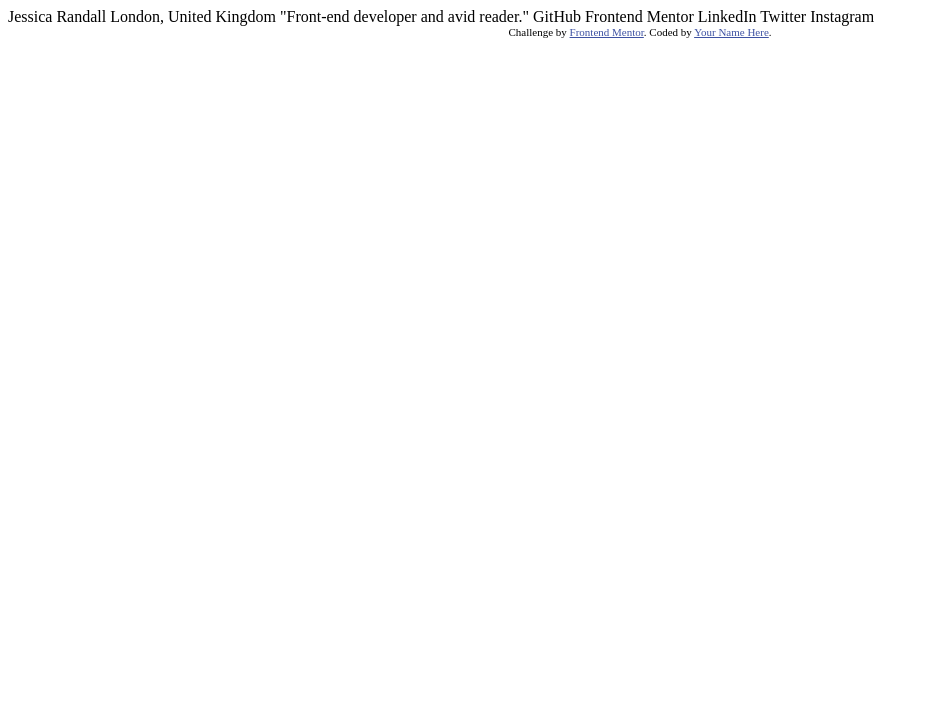
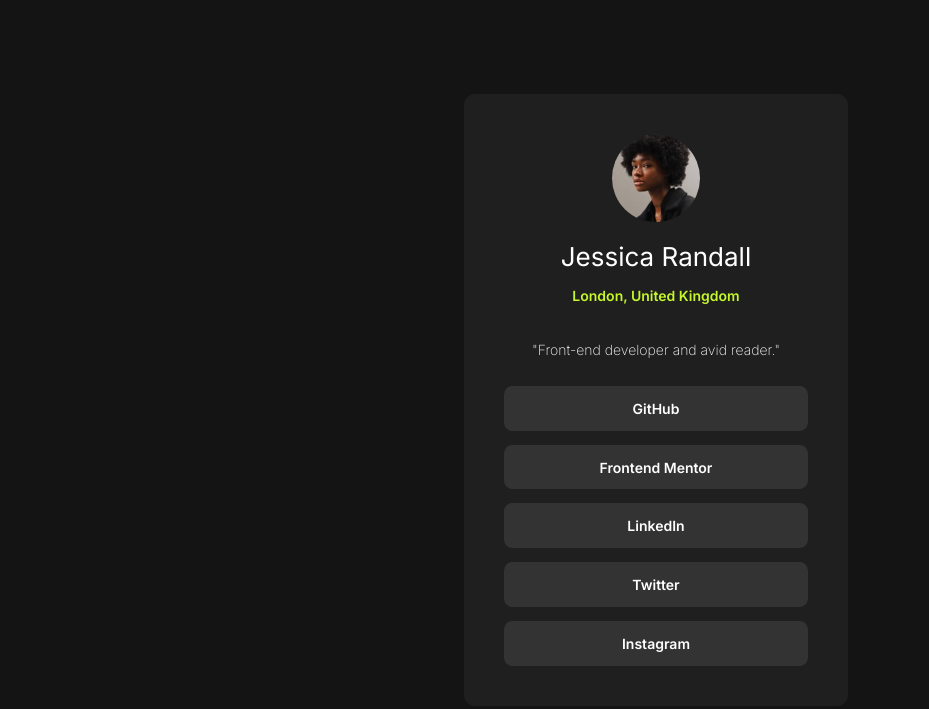
Before and after one commit to Ig0rSP/social-links-profile-main, a plain HTML site: page index.html in a window 1280 px wide. Shown: the whole page, without its empty margins (0-929 px from the left). Drawn offline with Linux system fonts and the light colour scheme.

Commit message:
first final version

```diff
--- a/index.html
+++ b/index.html
@@ -5,8 +5,15 @@
   <meta name="viewport" content="width=device-width, initial-scale=1.0"> <!-- displays site properly based on user's device -->
 
   <link rel="icon" type="image/png" sizes="32x32" href="./assets/images/favicon-32x32.png">
+  <link rel="stylesheet" href="styles.css">
+
+  <link rel="preconnect" href="https://fonts.googleapis.com">
+  <link rel="preconnect" href="https://fonts.gstatic.com" crossorigin>
+  <link href="https://fonts.googleapis.com/css2?family=Inter:ital,opsz,wght@0,14..32,100..900;1,14..32,100..900&display=swap" rel="stylesheet">
 
   <title>Frontend Mentor | Social links profile</title>
+
+
 
   <!-- Feel free to remove these styles or customise in your own stylesheet 👍 -->
   <style>
@@ -16,19 +23,23 @@
 </head>
 <body>
 
-  Jessica Randall
-  London, United Kingdom
-  "Front-end developer and avid reader."
+  <main>
+    <img id="userFoto" src="assets/images/avatar-jessica.jpeg" alt="Jessica Randall"/>
+    <h1>Jessica Randall</h1>
+    <h2>London, United Kingdom</h2>
+    <p>"Front-end developer and avid reader."</p>
 
-  GitHub
-  Frontend Mentor
-  LinkedIn
-  Twitter
-  Instagram
+    <nav>
+      <table>
+        <tr><a href="https://github.com/" tabindex="0" class="bOption">GitHub</a></tr>
+        <tr><a href="https://www.frontendmentor.io/" tabindex="0" class="bOption">Frontend Mentor</a></tr>
+        <tr><a href="https://www.linkedin.com/feed/" tabindex="0" class="bOption">LinkedIn</a></tr>
+        <tr><a href="https://x.com/" tabindex="0" class="bOption">Twitter</a></tr>
+        <tr><a href="https://www.instagram.com/" tabindex="0" class="bOption">Instagram</a></tr>
+      </table>
+    </nav>
+  </main>
 
-  <div class="attribution">
-    Challenge by <a href="https://www.frontendmentor.io?ref=challenge" target="_blank">Frontend Mentor</a>.
-    Coded by <a href="#">Your Name Here</a>.
-  </div>
+
 </body>
 </html>
--- /dev/null
+++ b/styles.css
@@ -0,0 +1,76 @@
+.inter-Inter {
+  font-family: "Inter", sans-serif;
+  font-optical-sizing: auto;
+  font-weight: 400;
+  font-style: normal;
+}
+
+html{
+    background: hsl(0, 0%, 8%);
+    width: 100%;
+    height: 100%;
+    display: flex;
+    align-items: center;
+    justify-content: center;
+    color: hsl(0, 0%, 100%);
+    font-family: 'Inter';
+}
+
+main{
+    background: hsl(0, 0%, 12%);
+    padding: clamp(1.5em, 100%, 2.5rem);
+    width: 19rem;
+    height: max-content;
+    border-radius: .7em;
+    text-align: center;
+}
+
+#userFoto{
+    width: 5.5em;
+    clip-path: circle();
+}
+
+h1{
+    font-weight: 400;
+    font-size: 26px;
+    line-height: 1em;
+}
+
+h2{
+    color: hsl(75, 94%, 57%);
+    font-weight: 600;
+    font-size: 14px;
+    margin-bottom: 2.3rem;
+}
+
+p{
+    font-weight: 200;
+    font-size: 14px;
+    margin-bottom: 2em;
+}
+
+.bOption{
+    display: flex;
+    align-items: center;
+    justify-content: center;
+    margin-top: 1em;
+    width: 19rem;
+    height: 3.2em;
+    border-radius: .6em;
+    background: hsl(0, 0%, 20%);
+    color: hsl(0, 0%, 100%);
+    font-weight: 600;
+    font-size: 14px;
+    cursor: pointer;
+    text-decoration: none;
+}
+
+.bOption:hover{
+    background: hsl(75, 94%, 57%);
+    color: hsl(0, 0%, 20%);
+}
+
+.bOption:focus{
+    background: hsl(75, 94%, 57%);
+    color: hsl(0, 0%, 20%);
+}
```
